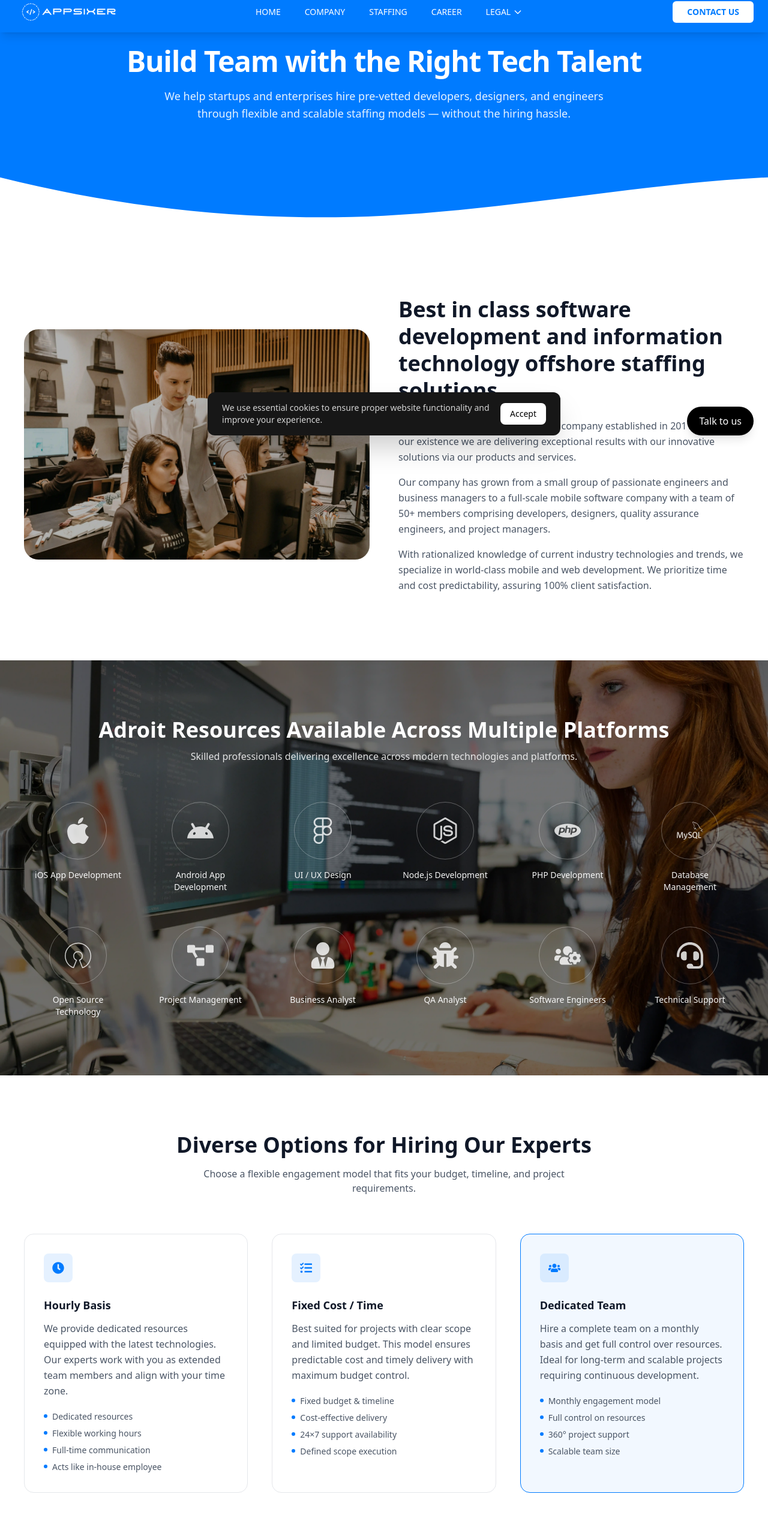
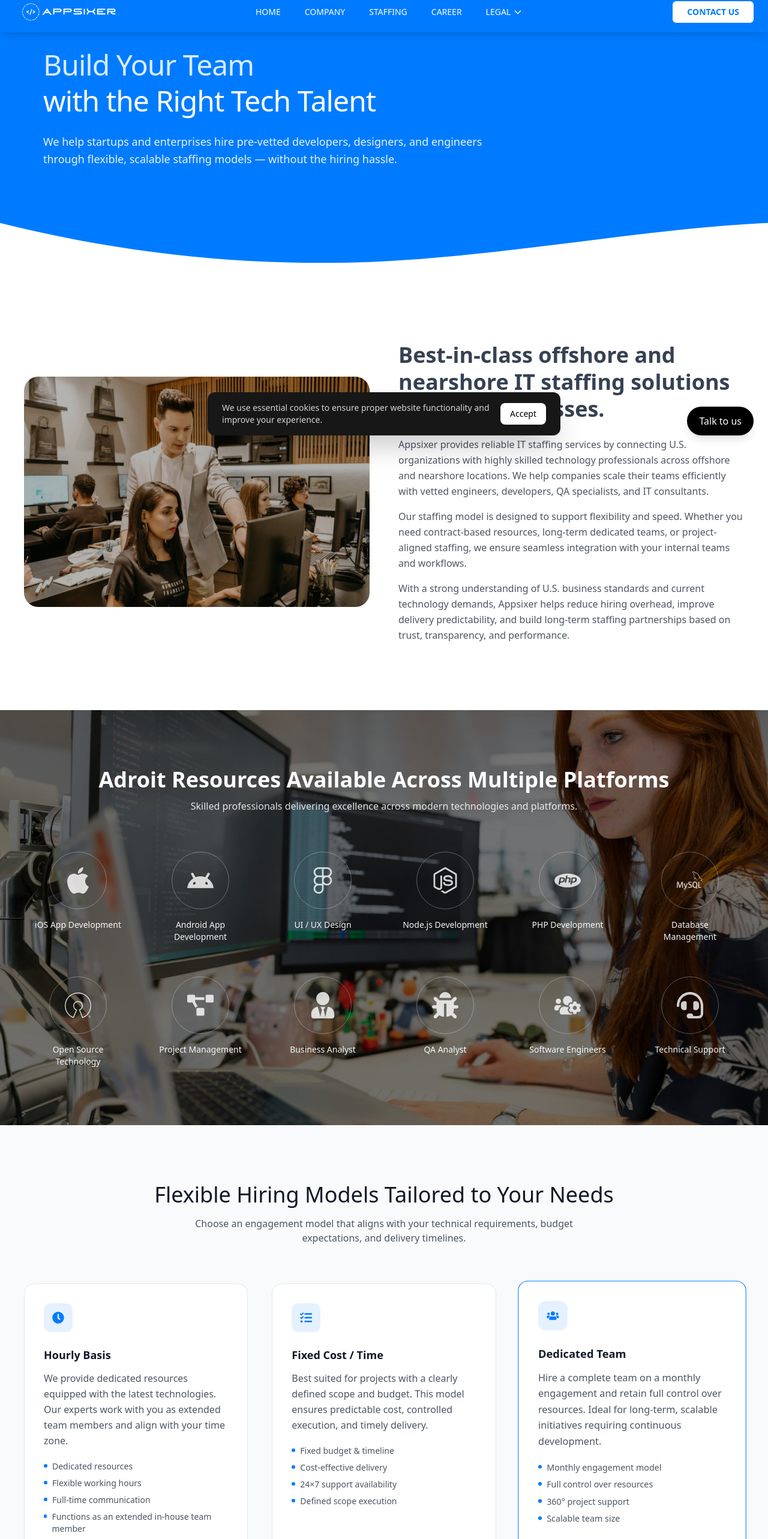
Before and after one commit to hanu-art/appsixer_frontend, a React (Vite) app: page /staffing in a window 1280 px wide. Shown: the part 50-2616 px from the top of the page at 60% size. Built offline with nearby package versions, Linux system fonts and the light colour scheme; no server answers.

Commit message:
staffing ui polish

```diff
--- a/src/pages/ContactUs/section/OfficesSection.jsx
+++ b/src/pages/ContactUs/section/OfficesSection.jsx
@@ -48,7 +48,7 @@ Spokane, WA 99201-0581`,
       flag: "🇮🇳",
       title: "India Office",
       subtitle: "Development Center",
-      address: `pu-54 vijaynagar indore`,
+      address: `Pu-54 Vijaynagar Indore`,
       email: "contact@appsixer.com",
       phone: "+919893596975",
       skype: "contact appsixer",
--- a/src/pages/staffing/sections/HiringModels.jsx
+++ b/src/pages/staffing/sections/HiringModels.jsx
@@ -11,14 +11,14 @@ const models = [
       "Dedicated resources",
       "Flexible working hours",
       "Full-time communication",
-      "Acts like in-house employee"
+      "Functions as an extended in-house team member"
     ]
   },
   {
     title: "Fixed Cost / Time",
     icon: FaTasks,
     desc:
-      "Best suited for projects with clear scope and limited budget. This model ensures predictable cost and timely delivery with maximum budget control.",
+      "Best suited for projects with a clearly defined scope and budget. This model ensures predictable cost, controlled execution, and timely delivery.",
     points: [
       "Fixed budget & timeline",
       "Cost-effective delivery",
@@ -31,10 +31,10 @@ const models = [
     icon: FaUsers,
     highlight: true,
     desc:
-      "Hire a complete team on a monthly basis and get full control over resources. Ideal for long-term and scalable projects requiring continuous development.",
+      "Hire a complete team on a monthly engagement and retain full control over resources. Ideal for long-term, scalable initiatives requiring continuous development.",
     points: [
       "Monthly engagement model",
-      "Full control on resources",
+      "Full control over resources",
       "360° project support",
       "Scalable team size"
     ]
@@ -48,9 +48,12 @@ const HiringModels = () => {
   useEffect(() => {
     const observer = new IntersectionObserver(
       ([entry]) => {
-        setVisible(entry.isIntersecting);
+        if (entry.isIntersecting) {
+          setVisible(true);
+          observer.disconnect(); // 🔥 animation sirf ek baar
+        }
       },
-      { threshold: 0.25 }
+      { threshold: 0.3 }
     );
 
     if (sectionRef.current) observer.observe(sectionRef.current);
@@ -58,17 +61,20 @@ const HiringModels = () => {
   }, []);
 
   return (
-    <section ref={sectionRef} className="w-full bg-white py-20 md:py-24">
+    <section
+      ref={sectionRef}
+      className="w-full bg-gray-50 py-20 md:py-24"
+    >
       <div className="mx-auto max-w-7xl px-6 md:px-10">
 
-        {/* OUTER HEADING — ALWAYS CENTER */}
-        <h2 className="text-center text-2xl md:text-4xl font-semibold text-gray-900">
-          Diverse Options for Hiring Our Experts
+        {/* HEADING */}
+        <h2 className="text-center text-2xl md:text-4xl font-medium text-gray-900">
+          Flexible Hiring Models Tailored to Your Needs
         </h2>
 
         <p className="mt-4 text-center text-gray-600 max-w-2xl mx-auto">
-          Choose a flexible engagement model that fits your budget, timeline,
-          and project requirements.
+          Choose an engagement model that aligns with your technical requirements,
+          budget expectations, and delivery timelines.
         </p>
 
         {/* CARDS */}
@@ -80,16 +86,24 @@ const HiringModels = () => {
               <div
                 key={index}
                 className={`
-                  rounded-2xl border p-8
+                  rounded-2xl border p-8 bg-white
                   transition-all duration-700 ease-out
-                  ${item.highlight ? "border-[#007bff] bg-[#007bff]/5" : "border-gray-200"}
-                  ${visible ? "opacity-100 translate-x-0" : "opacity-0 -translate-x-4"}
+                  ${
+                    item.highlight
+                      ? "border-[#007bff] bg-[#007bff]/5 scale-[1.02]"
+                      : "border-gray-200"
+                  }
+                  ${
+                    visible
+                      ? "opacity-100 translate-y-0"
+                      : "opacity-0 translate-y-6"
+                  }
                 `}
                 style={{ transitionDelay: `${index * 120}ms` }}
               >
                 {/* ICON + TITLE */}
                 <div className="flex flex-col items-center md:items-start text-center md:text-left">
-                  <div className="w-12 h-12 rounded-lg bg-[#007bff]/10 flex items-center justify-center">
+                  <div className="w-12 h-12 rounded-xl bg-[#007bff]/10 flex items-center justify-center">
                     <Icon className="text-[#007bff] text-xl" />
                   </div>
 
--- a/src/pages/staffing/sections/Proposal.jsx
+++ b/src/pages/staffing/sections/Proposal.jsx
@@ -11,7 +11,7 @@ const Proposal = () => {
           {/* Image */}
           <img
             src={staffingTop}
-            alt="Staffing"
+            alt="IT Staffing Solutions"
             className="
               w-full h-full object-cover
               scale-105
@@ -26,29 +26,27 @@ const Proposal = () => {
 
         {/* RIGHT : CONTENT */}
         <div>
-          <h2 className="text-2xl md:text-4xl font-semibold text-gray-900 leading-tight">
-            Best in class software development and information technology
-            offshore staffing solutions.
+          <h2 className="text-2xl md:text-4xl font-semibold text-gray-700 leading-tight">
+            Best-in-class offshore and nearshore IT staffing solutions for U.S. businesses.
           </h2>
 
           <p className="mt-6 text-gray-600 leading-relaxed">
-            Appsixer is a software development company established in 2011 and
-            since our existence we are delivering exceptional results with our
-            innovative solutions via our products and services.
+            Appsixer provides reliable IT staffing services by connecting U.S. organizations
+            with highly skilled technology professionals across offshore and nearshore locations.
+            We help companies scale their teams efficiently with vetted engineers, developers,
+            QA specialists, and IT consultants.
           </p>
 
           <p className="mt-4 text-gray-600 leading-relaxed">
-            Our company has grown from a small group of passionate engineers and
-            business managers to a full-scale mobile software company with a team
-            of 50+ members comprising developers, designers, quality assurance
-            engineers, and project managers.
+            Our staffing model is designed to support flexibility and speed. Whether you need
+            contract-based resources, long-term dedicated teams, or project-aligned staffing,
+            we ensure seamless integration with your internal teams and workflows.
           </p>
 
           <p className="mt-4 text-gray-600 leading-relaxed">
-            With rationalized knowledge of current industry technologies and
-            trends, we specialize in world-class mobile and web development. We
-            prioritize time and cost predictability, assuring 100% client
-            satisfaction.
+            With a strong understanding of U.S. business standards and current technology demands,
+            Appsixer helps reduce hiring overhead, improve delivery predictability, and build
+            long-term staffing partnerships based on trust, transparency, and performance.
           </p>
         </div>
 
--- a/src/pages/staffing/sections/StaffingIntro.jsx
+++ b/src/pages/staffing/sections/StaffingIntro.jsx
@@ -1,17 +1,33 @@
 const StaffingIntro = () => {
   return (
     <section className="relative w-full bg-[#007bff] overflow-hidden">
-        <div className="mx-auto max-w-7xl px-6 md:px-10 pt-28 md:pt-32 pb-32 md:pb-44 text-center">
+      <div className="mx-auto max-w-7xl px-6 md:px-10 pt-28 md:pt-32 pb-32 md:pb-44">
 
-          <h1 className="text-3xl md:text-5xl font-semibold tracking-tight text-white">
-            Build  Team with the Right Tech Talent
+        {/* slight right shift on desktop */}
+        <div className="max-w-3xl text-center md:text-left md:pl-8">
+          <h1
+            className="
+              text-3xl md:text-5xl
+              font-medium
+              tracking-[-0.02em]
+              leading-tight
+            "
+          >
+            <span className="text-white/85">
+              Build Your Team
+            </span>
+            <br />
+            <span className="text-white">
+              with the Right Tech Talent
+            </span>
           </h1>
 
-          <p className="mt-5 max-w-3xl mx-auto text-base md:text-lg text-white/90 leading-relaxed">
+          <p className="mt-6 text-base md:text-lg text-white/90 leading-relaxed">
             We help startups and enterprises hire pre-vetted developers, designers,
-            and engineers through flexible and scalable staffing models — without
-            the hiring hassle.
+            and engineers through flexible, scalable staffing models — without the
+            hiring hassle.
           </p>
+        </div>
       </div>
 
       {/* Bottom Curve */}
```
Also changed, not shown: src/pages/staffing/sections/Assurance.jsx (+36 -38 lines). Lines whose indentation alone changed are shown as unchanged.
